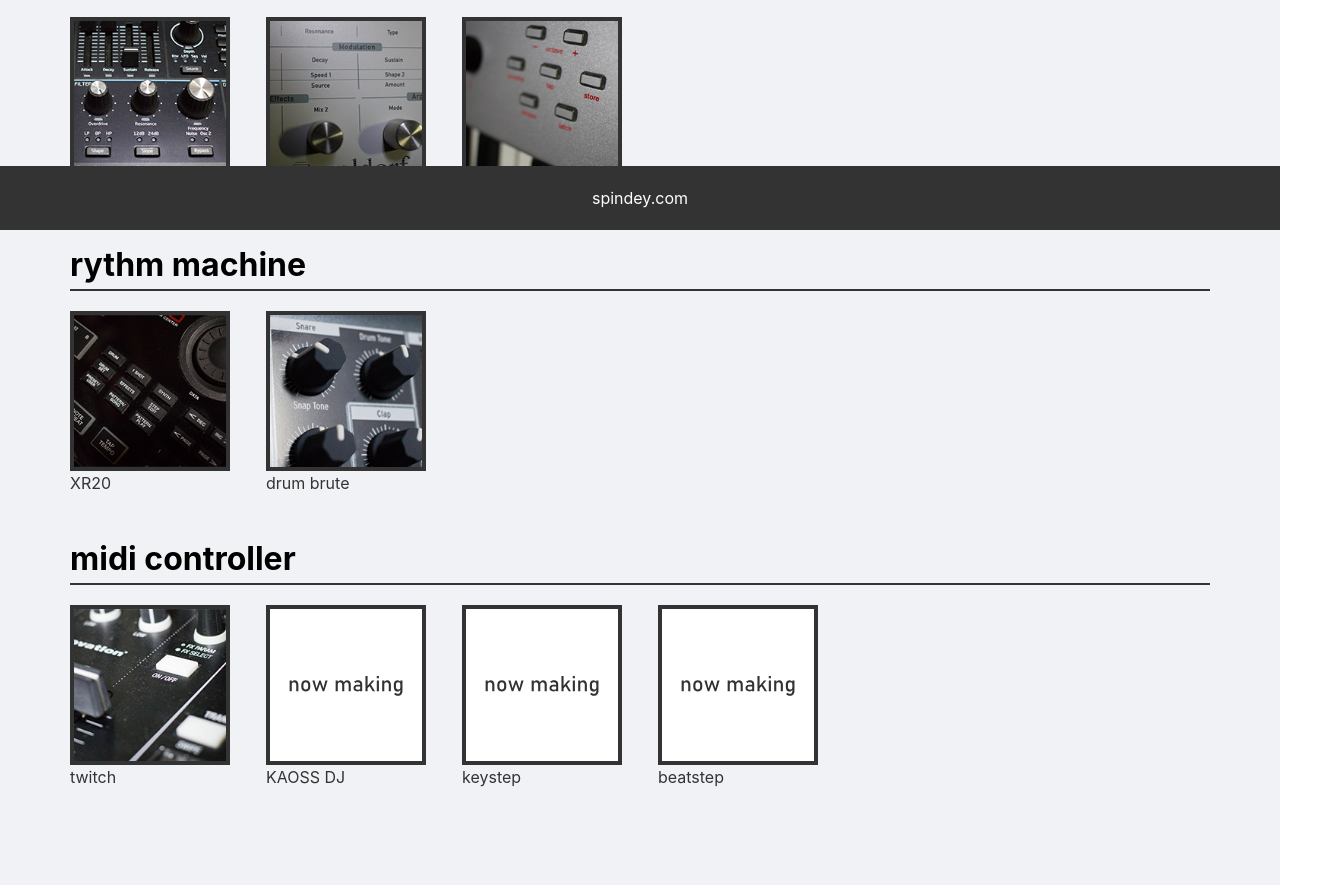
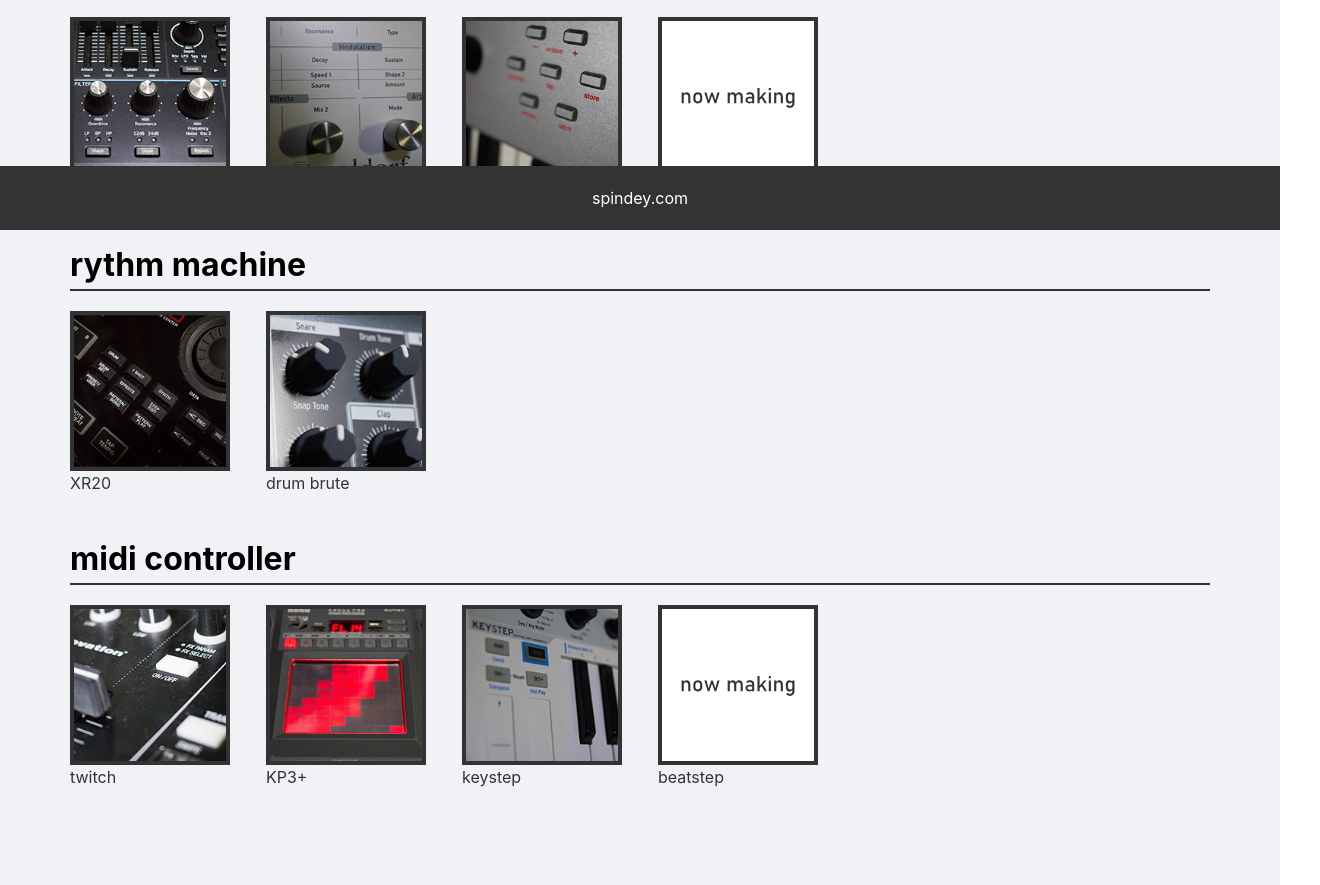
Before and after one commit to takeshisakuma/spindey, a website: page src/pug/index.pug in a window 1280 px wide. Shown: the part 570-1455 px from the top of the page, 1320 px wide, since content can reach past the window. Drawn offline with nearby package versions, Linux system fonts and the light colour scheme; files that its build step writes are made by us from their sources; files whose address does not match are found by name.

Commit message:
add photos

```diff
--- a/src/pug/index.pug
+++ b/src/pug/index.pug
@@ -58,6 +58,11 @@
                   div.top__equipmentPicture
                     img(src="/img/photo/micron.jpg" alt="micron")
                   p.top__equipmentName micron
+              a(href="/equipment/td-3.html").top__equipmentlink.nolink
+                li.top__equipmentMember
+                  div.top__equipmentPicture
+                    img(src="/img/photo/nowmaking.svg" alt="now making")
+                  p.top__equipmentName TD-3
           li.top__categoryMember
             p.top__categoty__heading rythm machine
             ul.top__equipmentGroup
@@ -82,12 +87,12 @@
               a(href="/equipment/kaossdj.html").top__equipmentlink
                 li.top__equipmentMember
                   div.top__equipmentPicture
-                    img(src="/img/photo/nowmaking.svg" alt="KAOSS DJ")
-                  p.top__equipmentName KAOSS DJ
+                    img(src="/img/photo/kp3plus.jpg" alt="KAOSS DJ")
+                  p.top__equipmentName KP3+
               a(href="/equipment/keystep.html").top__equipmentlink
                 li.top__equipmentMember
                   div.top__equipmentPicture
-                    img(src="/img/photo/nowmaking.svg" alt="now making")
+                    img(src="/img/photo/keystep.jpg" alt="Key Step")
                   p.top__equipmentName keystep
               a(href="/equipment/beatstep.html").top__equipmentlink.nolink
                 li.top__equipmentMember
--- a/src/scss/_top.scss
+++ b/src/scss/_top.scss
@@ -134,6 +134,7 @@
     padding: 0 20px 4px;
     filter: drop-shadow(0px 0px 1px #333);
     box-shadow: 1px 2px 10px -5px;
+    box-sizing: border-box;
 
     a {
       display: inline-block;
```
Also changed, not shown: dist/css/style.css, dist/img/photo/beatstep.jpg (added), dist/img/photo/keystep.jpg (added), dist/img/photo/kp3plus.jpg (added), dist/img/photo/mpclive.jpg (added), dist/img/photo/td-3.jpg (added), dist/index.html, src/img/photo/beatstep.jpg (added), src/img/photo/keystep.jpg (added), src/img/photo/kp3plus.jpg (added), src/img/photo/mpclive.jpg (added), src/img/photo/td-3.jpg (added), 1 other file.
